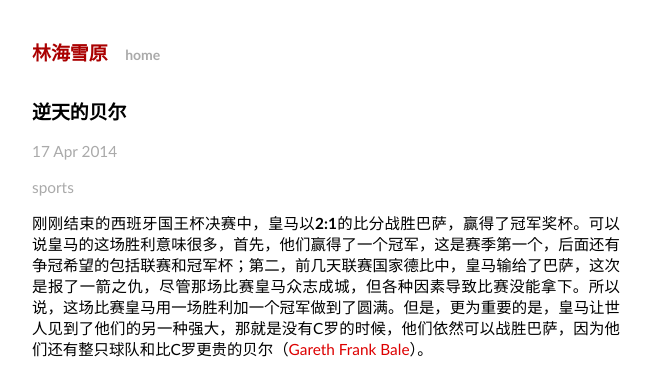
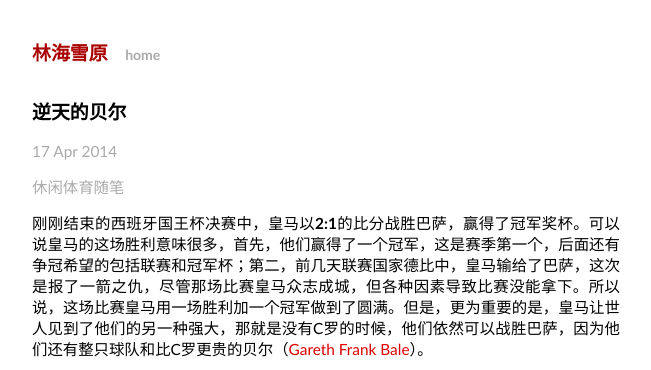
Before and after one commit to baixueyuan/jekyll, a Jekyll site: the page built from _posts/2014-04-17-Unstoppable-Bale.md, in a window 1280 px wide and 900 px high. Shown: the top 370 px of the window, without its empty margins (314-965 px from the left). Built offline with Jekyll 4.4.1, drawn with Linux system fonts in a browser that asks for light colours; some web fonts are replaced; Markdown is read by kramdown in place of the engine named in the settings.

Commit message:
Update 2014-04-17-Unstoppable-Bale.md

```diff
--- a/_posts/2014-04-17-Unstoppable-Bale.md
+++ b/_posts/2014-04-17-Unstoppable-Bale.md
@@ -1,7 +1,7 @@
 ---
 layout: post
 title: 逆天的贝尔
-tag: sports
+tags: 休闲 体育 随笔
 ---
 
 刚刚结束的西班牙国王杯决赛中，皇马以**2:1**的比分战胜巴萨，赢得了冠军奖杯。可以说皇马的这场胜利意味很多，首先，他们赢得了一个冠军，这是赛季第一个，后面还有争冠希望的包括联赛和冠军杯；第二，前几天联赛国家德比中，皇马输给了巴萨，这次是报了一箭之仇，尽管那场比赛皇马众志成城，但各种因素导致比赛没能拿下。所以说，这场比赛皇马用一场胜利加一个冠军做到了圆满。但是，更为重要的是，皇马让世人见到了他们的另一种强大，那就是没有C罗的时候，他们依然可以战胜巴萨，因为他们还有整只球队和比C罗更贵的贝尔（[Gareth Frank Bale][Bale]）。
```
